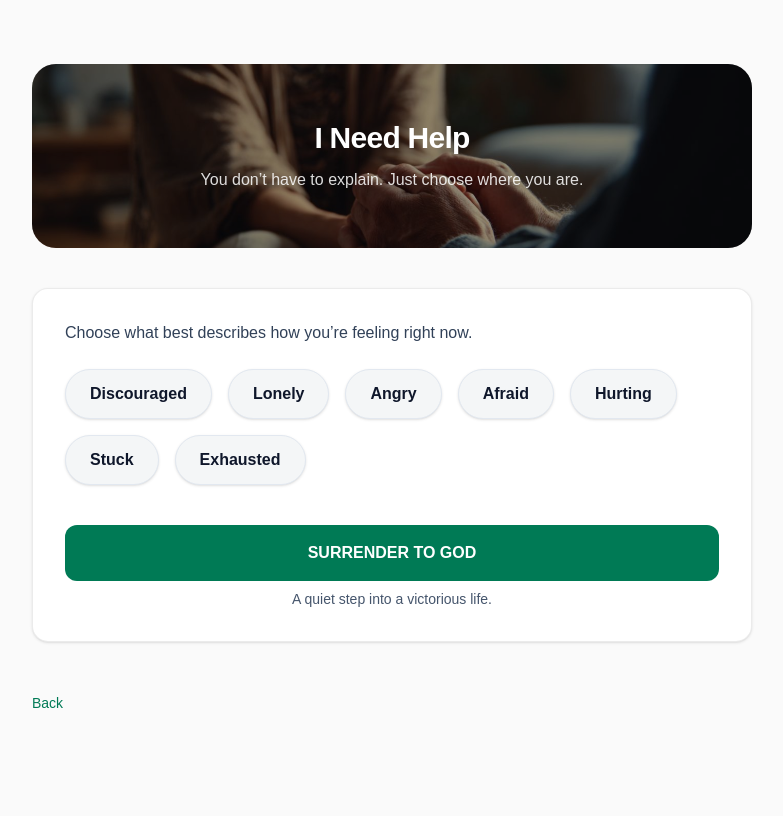
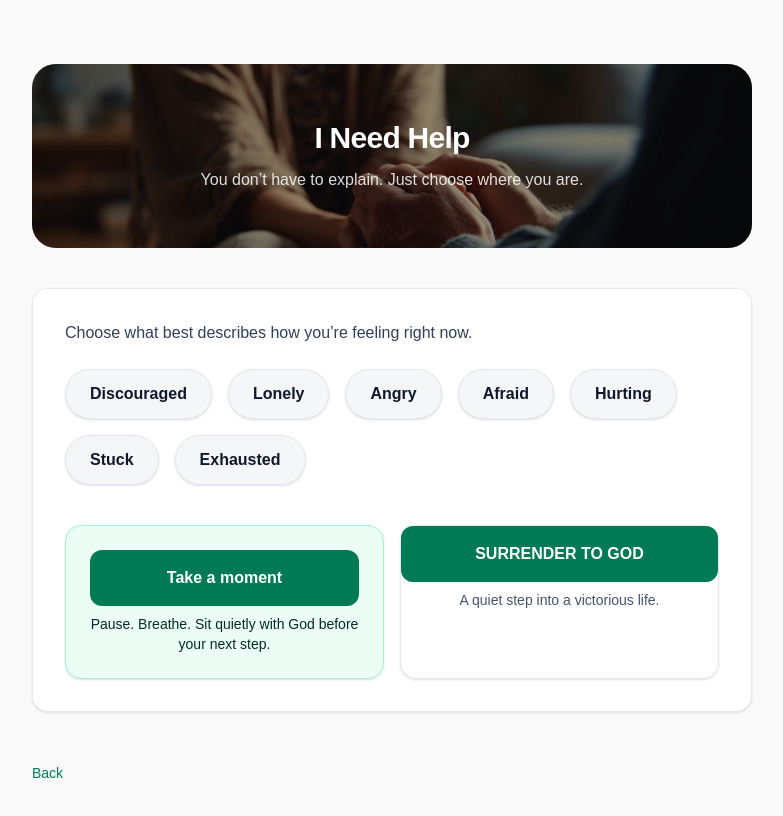
Before and after one commit to improved2025/Manna, a Next.js app: page /help in a window 1280 px wide. Shown: the top 816 px of the page, without its empty margins (248-1031 px from the left). Built offline with nearby package versions, Linux system fonts and the light colour scheme.

Commit message:
Add Take a moment CTA alongside Surrender on Help page

```diff
--- a/app/help/page.tsx
+++ b/app/help/page.tsx
@@ -49,7 +49,24 @@ export default function HelpPage() {
           ))}
         </div>
 
-        <div className="mt-10">
+        {/* Take a moment + Surrender side-by-side */}
+        <div className="mt-10 grid grid-cols-1 gap-4 sm:grid-cols-2">
+          {/* Take a moment */}
+          <div className="rounded-2xl border border-emerald-200 bg-emerald-50 p-6 text-center shadow-sm motion-soft">
+            <Link
+              href="/meditation"
+              className="inline-flex w-full items-center justify-center rounded-xl bg-emerald-700 px-6 py-4 text-base font-semibold text-white transition-all duration-200 hover:bg-emerald-800 hover:-translate-y-[1px]"
+            >
+              Take a moment
+            </Link>
+
+            <p className="mt-2 text-center text-sm text-emerald-950">
+              Pause. Breathe. Sit quietly with God before your next step.
+            </p>
+          </div>
+
+          {/* Surrender */}
+          <div className="rounded-2xl border border-slate-200 bg-white p-0 shadow-sm motion-soft">
             <Link
               href="/surrender"
               className="inline-flex w-full items-center justify-center rounded-xl bg-emerald-700 px-6 py-4 text-base font-semibold text-white transition-all duration-200 hover:bg-emerald-800 hover:-translate-y-[1px]"
@@ -60,6 +77,7 @@ export default function HelpPage() {
             <p className="mt-2 text-center text-sm text-slate-600">
               A quiet step into a victorious life.
             </p>
+          </div>
         </div>
       </section>
 
```
Lines whose indentation alone changed are shown as unchanged.
